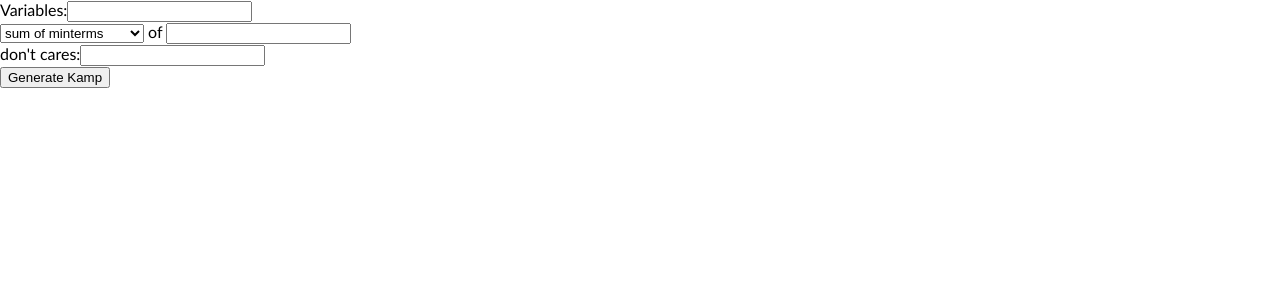
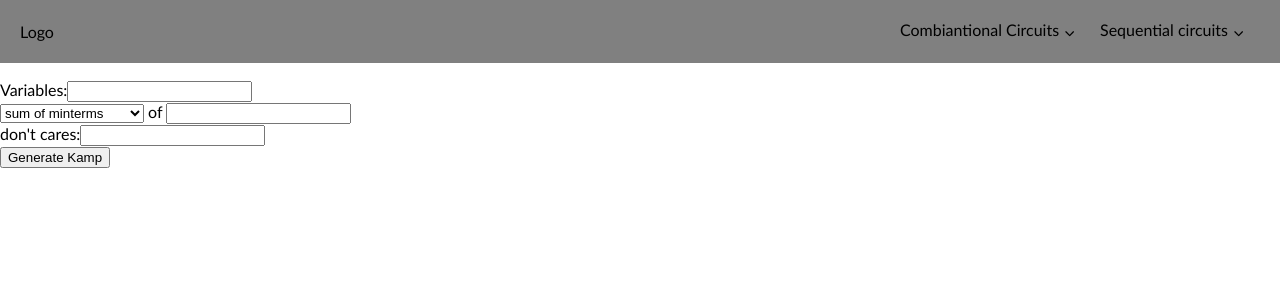
Before and after one commit to abdur-rafi/sequential-circuit-designer, a Next.js app: page /functionminimization/kmap in a window 1280 px wide. Shown: the top 300 px of the page. Built offline with nearby package versions, Linux system fonts and the light colour scheme.

Commit message:
header created

```diff
--- /dev/null
+++ b/Components/Header.tsx
@@ -0,0 +1,75 @@
+import React from 'react'
+import { useState } from 'react'
+import styles from '../styles/design.module.scss'
+import { useMediaQuery } from 'react-responsive'
+import {IoMenuSharp} from 'react-icons/io5'
+import {IoIosArrowDown} from 'react-icons/io'
+
+
+const Header : React.FC<{
+
+}> = (props)=>{
+    const [ShowCombLinks, setShowCombLinks] = useState<boolean>(false);
+    const [ShowSeqLinks, setShowSeqLinks] = useState<boolean>(false);
+    const isSmallScreen = useMediaQuery({query : '(max-width:600px)'});
+    const [showLinks, setShowLinks] = useState<boolean>(false);
+
+    return(
+        <div className = {styles.header}>
+            <div className = {styles.logoContainer} >
+                <div>Logo</div>
+                {
+                    isSmallScreen &&
+                    <div className = {styles.menuButtonContainer + (showLinks ? ` ${styles.pressed}` : '')}>
+                        <IoMenuSharp className = {styles.menuIcon} onClick = {()=>setShowLinks(!showLinks)} />
+                    </div>
+                }
+            </div>
+
+            {
+                (!isSmallScreen || (isSmallScreen && showLinks)) &&
+                <div className = {styles.navigationLinksContainer}>
+                    <div>
+                        <div onClick = {(e)=>{
+                            if(ShowCombLinks){
+                                setShowCombLinks(false);
+                            }
+                            else setShowCombLinks(true)
+                        }}> Combiantional Circuits <sub> <IoIosArrowDown className={ShowCombLinks ? styles.rotateArrow : ''} /> </sub> </div>
+                        <div className = {styles.combinationalOptionsContainer  + (ShowCombLinks ? '' : ` ${styles.noneDisplay}`) }>
+                            <div>
+                                <a href='/functionminimization/kmap'> Kmap </a>
+                            </div>
+                            <div>
+                                <a href='/functionminimization/tabulation'> Tabulation </a>
+
+                            </div>
+                        </div>
+
+                    </div>
+                    <div>
+                        <div onClick = {(e)=>{
+                            if(ShowSeqLinks){
+                                setShowSeqLinks(false);
+                            }
+                            else setShowSeqLinks(true)
+                        }}>Sequential circuits <sub> <IoIosArrowDown className={ShowSeqLinks ? styles.rotateArrow : ''} /> </sub> </div>
+                        <div className = {styles.sequentialOptionsContainer + (ShowSeqLinks ? '' : ` ${styles.noneDisplay}` )}>
+                            <div>
+                                <a href='/statediagram'> State Diagram </a>
+
+                            </div>
+                            <div>
+                                <a href='/statetable'> State Table </a>
+
+                            </div>
+                        </div>
+
+                    </div>
+                </div>
+            }
+        </div>
+    )
+}
+
+export default Header;
--- a/package.json
+++ b/package.json
@@ -13,6 +13,7 @@
     "react": "17.0.2",
     "react-dom": "17.0.2",
     "react-icons": "^4.2.0",
+    "react-responsive": "^9.0.0-beta.4",
     "sass": "^1.42.1"
   },
   "devDependencies": {
--- a/pages/functionminimization/kmap.tsx
+++ b/pages/functionminimization/kmap.tsx
@@ -1,11 +1,19 @@
 import React from 'react'
+import Header from '../../Components/Header';
 import MinimizeFunction from '../../Components/synthesis/MinimizeFunction'
 
 const MinimizeUsingKMap : React.FC<{
 
 }> = (props)=>{
     return(
-        <MinimizeFunction />
+        <div>
+            <Header />
+            <div style={{
+                marginTop : 80
+            }}>
+                <MinimizeFunction />
+            </div>
+        </div>
     )
 }
 
--- a/styles/design.module.scss
+++ b/styles/design.module.scss
@@ -423,3 +423,69 @@
     //     flex-direction: row;
     // }
 }
+
+$breakpoint : 600px;
+.header{
+    position: fixed;
+    top: 0px;
+    padding: 20px;
+    // padding-top: 10px;
+    // min-height: 50px;
+    width: 100%;
+    background-color: gray;
+    display: flex;
+    flex-direction: row;
+    justify-content: space-between;
+    align-items: center;
+    @media (max-width : $breakpoint){
+        display: block;
+            padding: 7.5px;
+            align-items: center;
+        // position: static;
+    }
+    .logoContainer{
+        @media (max-width : $breakpoint) {
+            display: flex;
+            flex-direction: row;
+            justify-content: space-between;
+            align-items: center;
+        }
+    }
+    .navigationLinksContainer{
+        user-select: none;
+        display: flex;
+        flex-direction: row;
+        @media (max-width : $breakpoint){
+            display: block;
+        }
+        & div{
+            width: 200px;
+        }
+        // .combinationalOptionsContainer, .sequentialOptionsContainer{
+        //     background-color: blue;
+        //     & div{
+        //         background-color: green;
+        //     }
+        // }
+    }
+    .noneDisplay{
+        display: none;
+    }
+    .menuButtonContainer{
+        margin-right: 20px;
+        .menuIcon{
+            height: 20px;
+            width: 20px;
+        }
+        padding: 10px;
+        border-radius: 10px;
+
+
+    }
+    .pressed{
+        background-color: lightblue;
+    }
+    .rotateArrow{
+        transform: rotate(180deg);
+    }
+}
```
Also changed, not shown: Components/synthesis/MinimizeFunction.tsx (+0 -8 lines), pages/index.tsx (+8 -0 lines), 1 other file (tests, documents, lock files or other folders).
